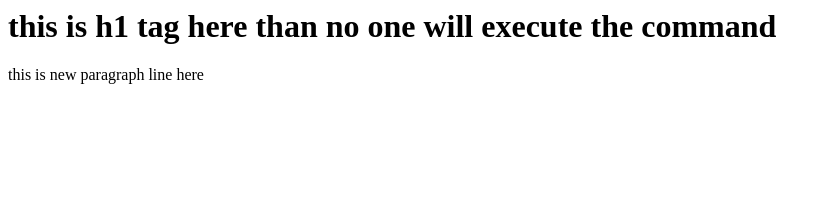
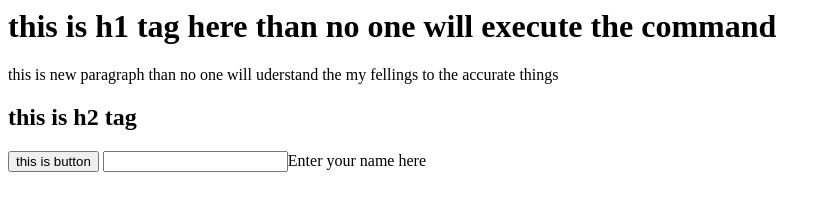
Before and after one commit to Anuragbharti-oss/22may, a plain HTML site: page index.html in a window 1280 px wide. Shown: the whole page, without its empty margins (0-831 px from the left). Drawn offline with Linux system fonts and the light colour scheme.

Commit message:
commit from fix

```diff
--- a/index.html
+++ b/index.html
@@ -4,6 +4,9 @@
 	</head>
 	<body>
 		<h1>this is h1 tag here than no one will execute the command</h1>
-		<p>this is new paragraph line here</p>
+		<p>this is new paragraph than no  one will uderstand the my fellings to the accurate things</p>
+		<h2>this is h2 tag </h2>
+		<button>this is button</button>
+		<input>Enter your name here</input>
 	</body>
 </html>
```
